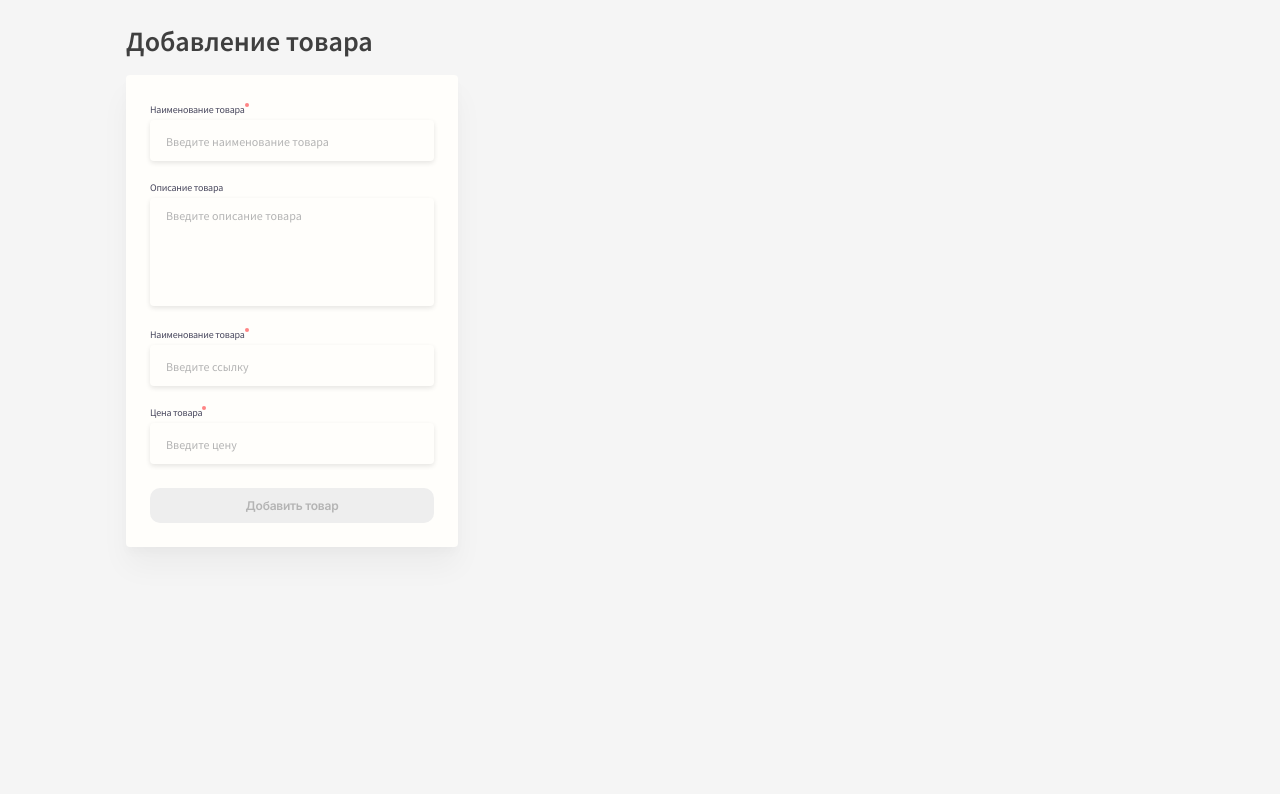
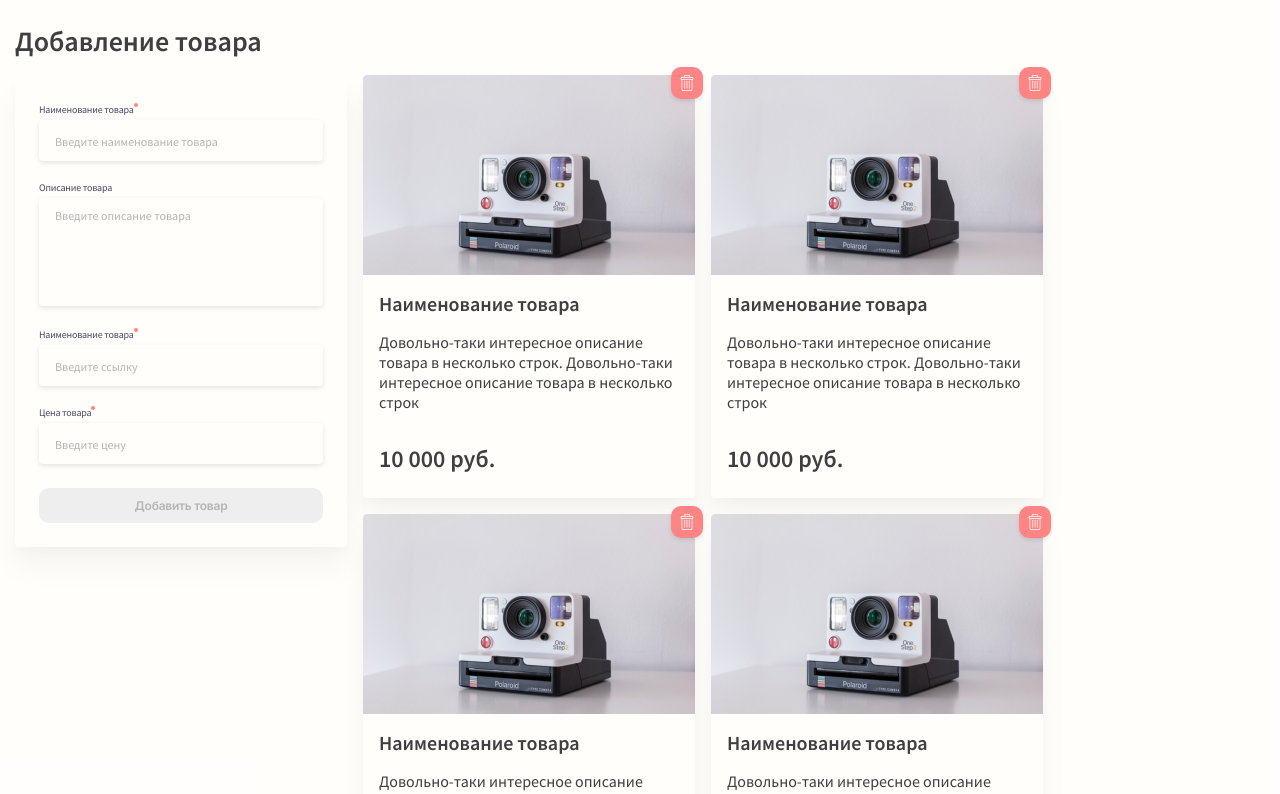
Before and after one commit to bar-min/goods-app, a Vue app: page / in a window 1280 px wide. Shown: the top 794 px of the page. Built offline with nearby package versions, Linux system fonts and the light colour scheme.

Commit message:
feat: add product list layout

```diff
--- a/src/App.vue
+++ b/src/App.vue
@@ -25,7 +25,26 @@
         <button class="menu__btn">Добавить товар</button>
       </div>
 
-      <div class="products"></div>
+      <div class="products">
+        <div class="products__container">
+          <div class="products__card card" v-for="item in 6" :key="item">
+
+            <div class="card__picture">
+              <img src="@/assets/images/item-default.png" alt="product">
+            </div>
+
+            <div class="card__body">
+              <h3 class="card__title">Наименование товара</h3>
+
+              <p class="card__text">Довольно-таки интересное описание товара в несколько строк. Довольно-таки интересное описание товара в несколько строк</p>
+
+              <span class="card__price">10 000 руб.</span>
+            </div>
+
+            <div class="card__remove"></div>
+          </div>
+        </div>
+      </div>
     </div>
   </main>
 </template>
--- a/src/styles/blocks.scss
+++ b/src/styles/blocks.scss
@@ -1,9 +1,9 @@
 .blocks{
 
   .blocks-wrapper{
-    max-width: 1028px;
+    max-width: 1406px;
     margin: 0 auto;
-    padding: 75px 0;
+    padding: 75px 15px;
   }
 
   &__container{
--- a/src/styles/menu.scss
+++ b/src/styles/menu.scss
@@ -1,5 +1,7 @@
 .menu {
+  align-self: flex-start;
   flex-basis: 332px;
+  min-width: 332px;
   padding: 24px;
   background-color:#FFFEFB;
   box-shadow: 0px 20px 30px rgba(0, 0, 0, 0.04), 0px 6px 10px rgba(0, 0, 0, 0.02);
@@ -78,7 +80,7 @@
     line-height: 125%;
     letter-spacing: -0.02em;
     transition: all 0.3s;
-    &:hover{
+    &:hover, &:focus{
       background-color: #dedede;
       color: #49485E;
     }
--- a/src/styles/products.scss
+++ b/src/styles/products.scss
@@ -0,0 +1,68 @@
+.products{
+  &__container{
+    display: flex;
+    flex-flow: row wrap;
+    gap: 16px;
+  }
+
+  .card{
+    position: relative;
+    flex-basis: 332px;
+    background-color: #FFFEFB;
+    box-shadow: 0px 20px 30px rgba(0, 0, 0, 0.04), 0px 6px 10px rgba(0, 0, 0, 0.02);
+    border-radius: 4px;
+
+    &__picture{
+      position: relative;
+      padding-bottom: 60.2%;
+      & > img {
+        position: absolute;
+        top: 0;
+        left: 0;
+        width: 100%;
+        height: 100%;
+        object-fit: cover;
+      }
+    }
+
+    &__body{
+      display: flex;
+      flex-direction: column;
+      gap: 16px;
+      padding: 16px 16px 24px 16px;
+    }
+    &__title{
+      font-size: 20px;
+      font-weight: 600;
+      line-height: 125%;
+      letter-spacing: 0em;
+    }
+    &__text{
+      line-height: 125%;
+    }
+    &__price{
+      padding-top: 16px;
+      font-size: 24px;
+      font-weight: 600;
+      line-height: 125%;
+      letter-spacing: 0em;
+      display: inline-block;
+    }
+    &__remove{
+      cursor: pointer;
+      background: url('@/assets/icons/remove.svg') 50% no-repeat, #FF8484;
+      box-shadow: 0px 2px 4px rgba(0, 0, 0, 0.1);
+      border-radius: 10px;
+      width: 32px;
+      height: 32px;
+      position: absolute;
+      top: -8px;
+      right: -8px;
+      z-index: 5;
+      transition: all 0.3s;
+      &:hover{
+        transform: scale(1.05);
+      }
+    }
+  }
+}
--- a/src/styles/styles.scss
+++ b/src/styles/styles.scss
@@ -1,5 +1,5 @@
 #app {
-  background-color: #F5F5F5;
+  background-color:rgba(255, 254, 251, 0.8);
   min-height: 100vh;
 }
 
```
Also changed, not shown: src/assets/icons/remove.svg (added), src/assets/images/item-default.png (added).
